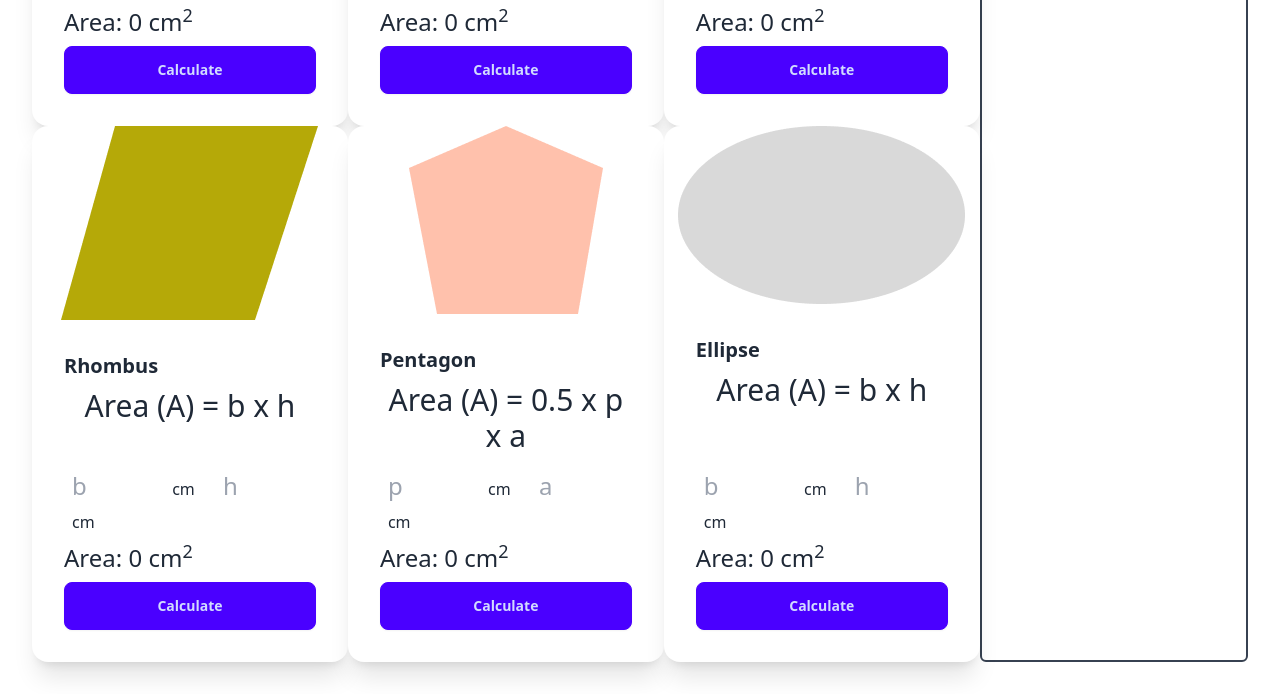
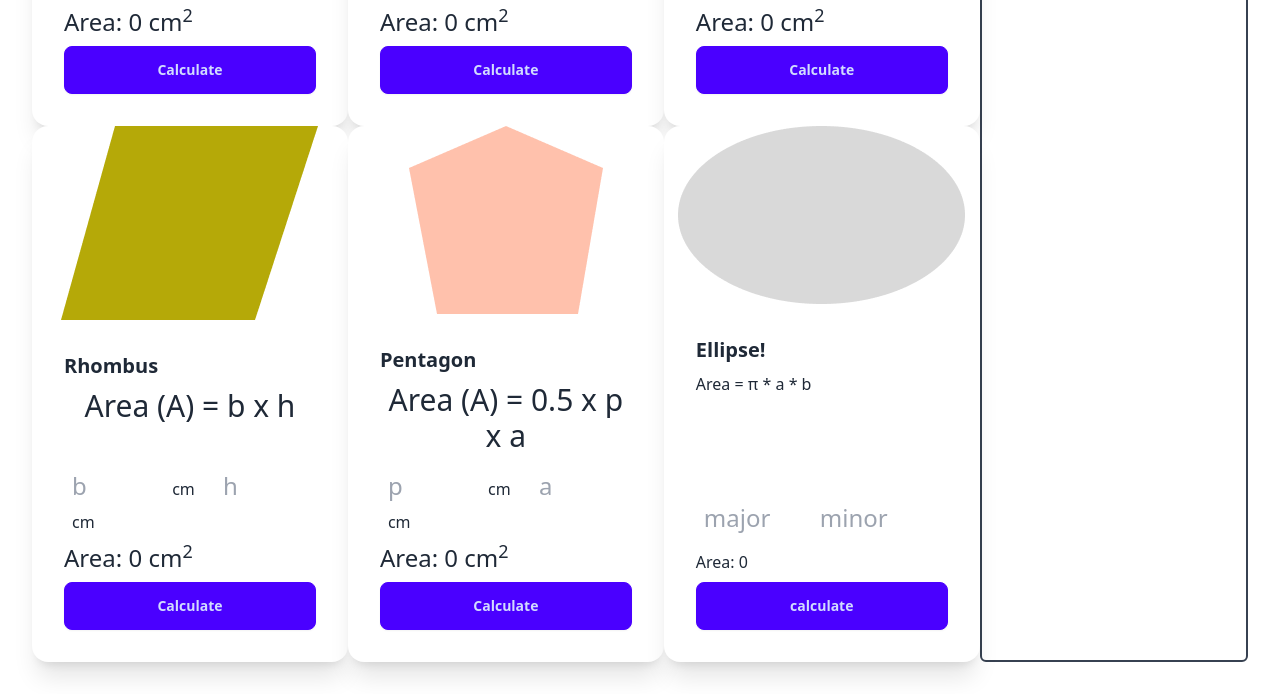
Before and after one commit to rabayasultana/geometry-genius, a plain HTML site: page index.html in a window 1280 px wide. Shown: the part 412-1106 px from the top of the page. Drawn offline with nearby package versions, Linux system fonts and the light colour scheme.

Commit message:
Ellipse added

```diff
--- a/index.html
+++ b/index.html
@@ -134,27 +134,21 @@
             <div class="card bg-base-100 shadow-xl">
                 <figure><img src="images/ellipse.png" alt="Shoes" /></figure>
                 <div class="card-body">
-                  <h2 class="card-title">Ellipse</h2>
-                  <p class="text-center text-3xl">Area (A) = b x h</p>
+                  <h2 class="card-title">Ellipse!</h2>
+                  <p>Area = π * a * b</p>
+                  <div class="flex gap-5">
+                      <input class="w-24 text-2xl p-2 rounded-sm" type="text" name="" id="ellipse-major-radius" placeholder="major">
+                      <input class="w-24 text-2xl p-2 rounded-sm" type="text" name="" id="ellipse-minor-radius" placeholder="minor">
+                  </div>
                   <div>
-                    <!-- parallelogram base -->
-                    <input class="w-24 text-2xl p-2 rounded-sm" type="text" name="" id="parallelogram-base" placeholder="b">
-                    <span class="mr-4 ml-2">cm</span>
-                    <!-- parallelogram height -->
-                    <input class="w-24 text-2xl p-2 rounded-sm" type="text" name="" id="parallelogram-height" placeholder="h">
-                    <span class="mr-4 ml-2">cm</span>
+                      <p>Area: <span id="ellipse-area">0</span></p>
                   </div>
-                  <!-- display parallelogram area -->
-                  <div>
-                    <p class="text-2xl">Area: <span id="parallelogram-area">0</span> <span>cm</span><sup>2</sup></p>
-                 </div>
-                  <div class="card-actions">
-                    <button onclick="calculateParallelogramArea()" class="btn btn-primary w-full">Calculate</button>
+                  <div class="card-actions justify-end">
+                      <button onclick="calculateEllipseArea()" class="btn btn-primary w-full">calculate</button>
+                  </div>
                   </div>
                 </div>
               </div>
-
-        </div>
         <!-- area calculation container -->
         <div class=" border-2 border-gray-700 rounded-md pl-2">
             <h3 class="text-3xl text-center p-4">Area calculation</h3>
--- a/scripts/calculate-area.js
+++ b/scripts/calculate-area.js
@@ -30,6 +30,13 @@ function calculatePentagonArea(){
 
 }
 
+function calculateEllipseArea(){
+    const majorRadius = getInputValueById('ellipse-major-radius');
+    const minorRadius = getInputValueById('ellipse-minor-radius');
+    const area = 3.14 * majorRadius * minorRadius;
+    setInnerTextById('ellipse-area', area);
+}
+
 function getInputValueById(inputFieldId){
     const inputField = document.getElementById(inputFieldId);
     const inputValueText = inputField.value;
```
